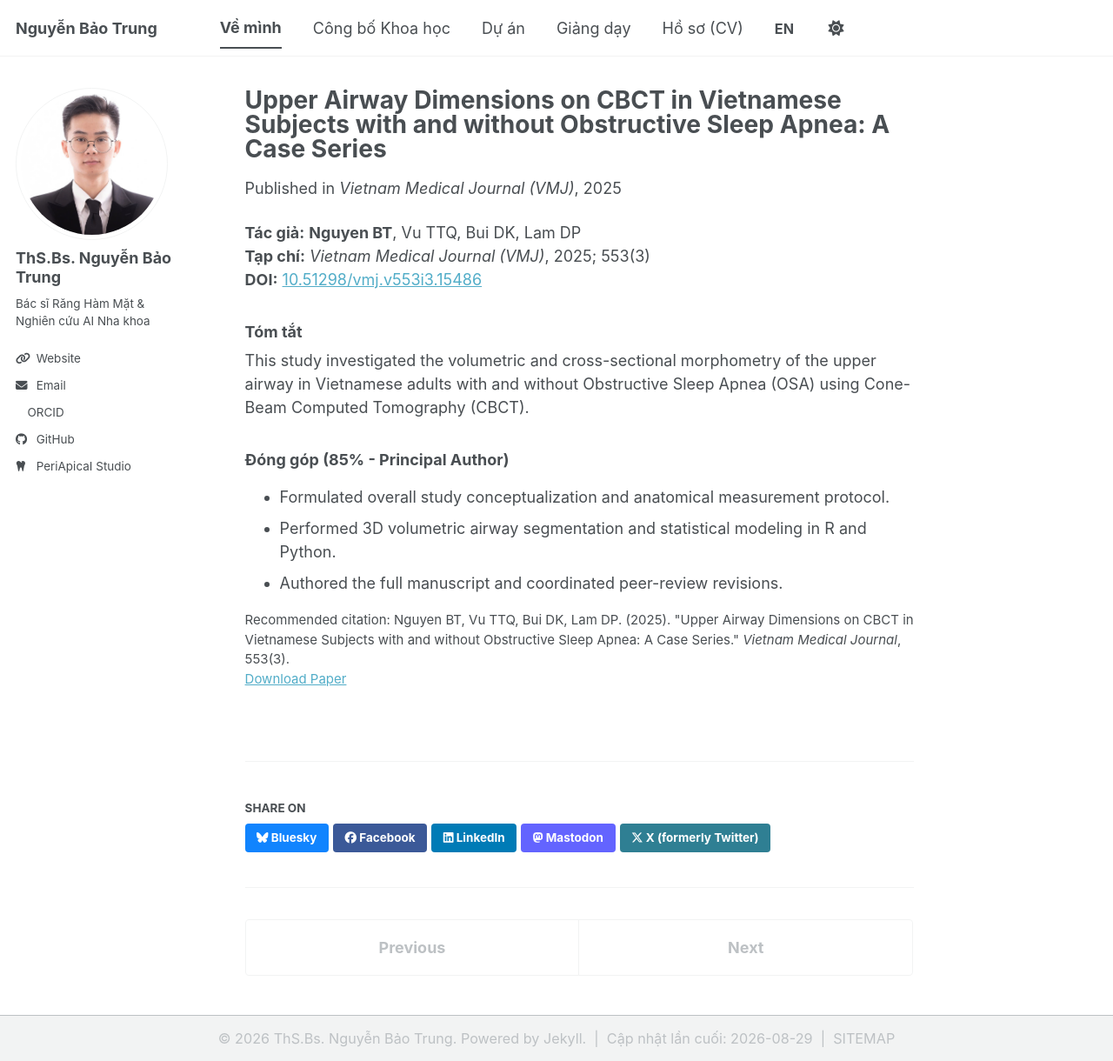
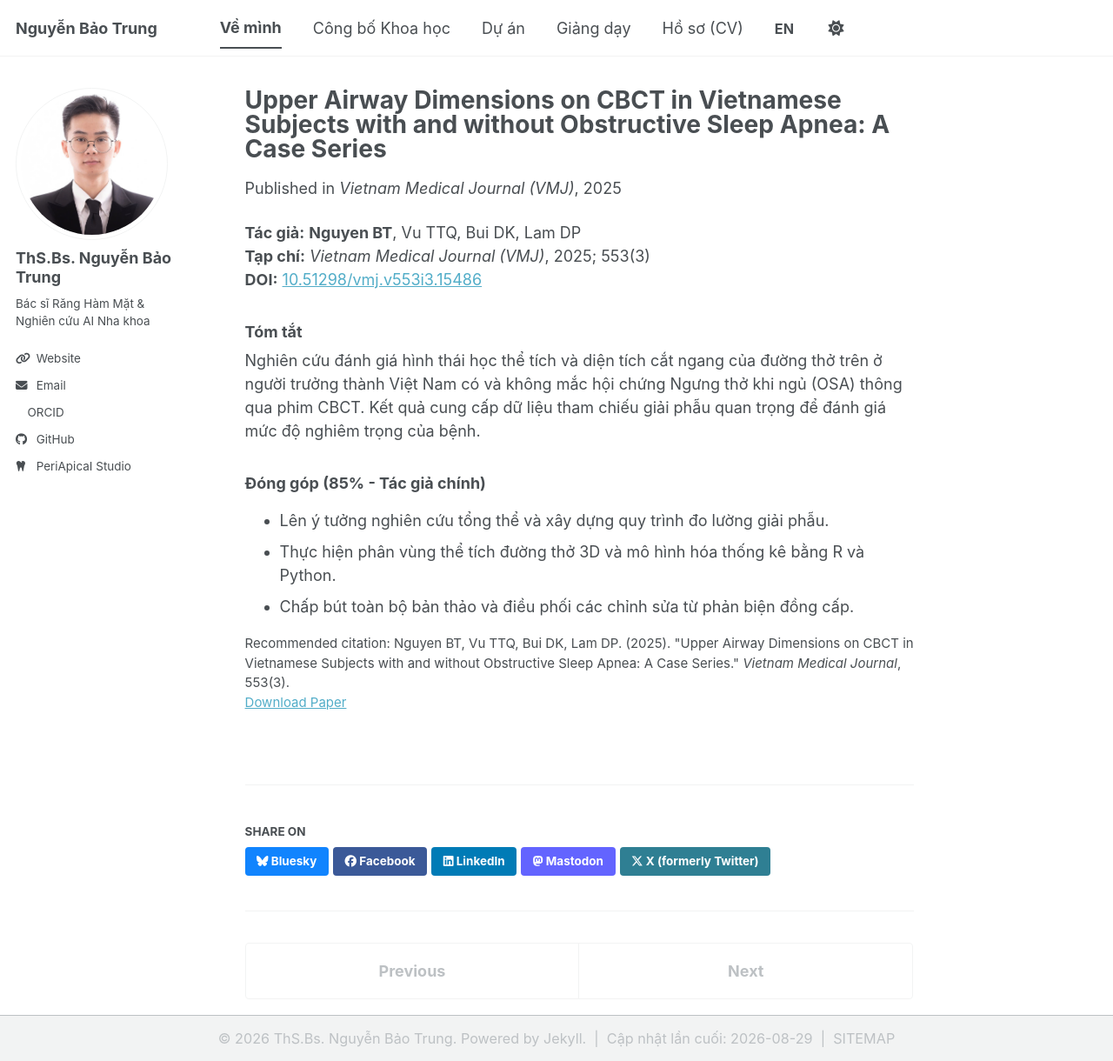
Before and after one commit to trungnb/trungnb.github.io, a Jekyll site: the page built from _publications/2025-01-01-upper-airway-cbct-osa-vi.md, in a window 1280 px wide and 1220 px high. Shown: the whole window at 87% size. Built offline with Jekyll 4.4.1, drawn with Linux system fonts in a browser that asks for light colours; a style sheet for code colours, icons or effects is not loaded.

Commit message:
Update publication files with concise abstracts based on actual paper contents, and translate Vietnamese bullet points

```diff
--- a/_publications/2025-01-01-upper-airway-cbct-osa-vi.md
+++ b/_publications/2025-01-01-upper-airway-cbct-osa-vi.md
@@ -2,7 +2,7 @@
 title: "Upper Airway Dimensions on CBCT in Vietnamese Subjects with and without Obstructive Sleep Apnea: A Case Series"
 collection: publications
 permalink: /vi/publication/2025-01-01-upper-airway-cbct-osa
-excerpt: "Assessing upper airway volumetric dimensions and morphological variations in subjects with and without OSA using Cone-Beam Computed Tomography."
+excerpt: "Đánh giá kích thước thể tích và diện tích cắt ngang đường thở trên ở bệnh nhân Việt Nam có và không mắc hội chứng ngưng thở khi ngủ (OSA) qua phim CBCT."
 date: 2025-01-01
 venue: 'Vietnam Medical Journal (VMJ)'
 paperurl: 'https://doi.org/10.51298/vmj.v553i3.15486'
@@ -15,9 +15,9 @@ lang: vi
 **DOI:** [10.51298/vmj.v553i3.15486](https://doi.org/10.51298/vmj.v553i3.15486)
 
 ### Tóm tắt
-This study investigated the volumetric and cross-sectional morphometry of the upper airway in Vietnamese adults with and without Obstructive Sleep Apnea (OSA) using Cone-Beam Computed Tomography (CBCT).
+Nghiên cứu đánh giá hình thái học thể tích và diện tích cắt ngang của đường thở trên ở người trưởng thành Việt Nam có và không mắc hội chứng Ngưng thở khi ngủ (OSA) thông qua phim CBCT. Kết quả cung cấp dữ liệu tham chiếu giải phẫu quan trọng để đánh giá mức độ nghiêm trọng của bệnh.
 
-### Đóng góp (85% - Principal Author)
-- Formulated overall study conceptualization and anatomical measurement protocol.
-- Performed 3D volumetric airway segmentation and statistical modeling in R and Python.
-- Authored the full manuscript and coordinated peer-review revisions.
+### Đóng góp (85% - Tác giả chính)
+- Lên ý tưởng nghiên cứu tổng thể và xây dựng quy trình đo lường giải phẫu.
+- Thực hiện phân vùng thể tích đường thở 3D và mô hình hóa thống kê bằng R và Python.
+- Chấp bút toàn bộ bản thảo và điều phối các chỉnh sửa từ phản biện đồng cấp.
```
Also changed, not shown: _publications/2025-01-01-upper-airway-cbct-osa.md (+2 -2 lines), _publications/2025-02-01-maxillary-premolar-alveolar-bone-vi.md (+8 -5 lines), _publications/2025-02-01-maxillary-premolar-alveolar-bone.md (+4 -1 lines).
